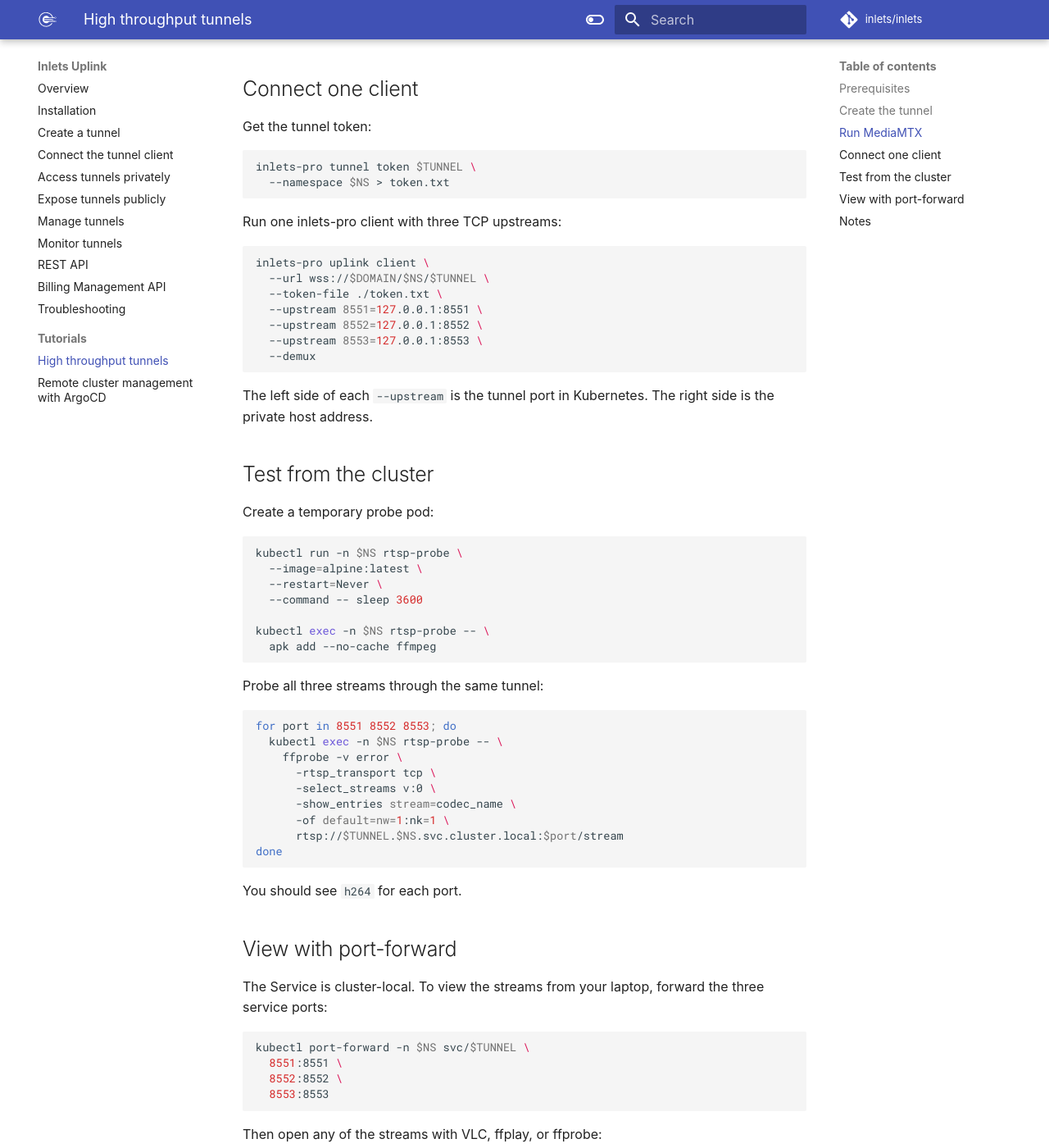
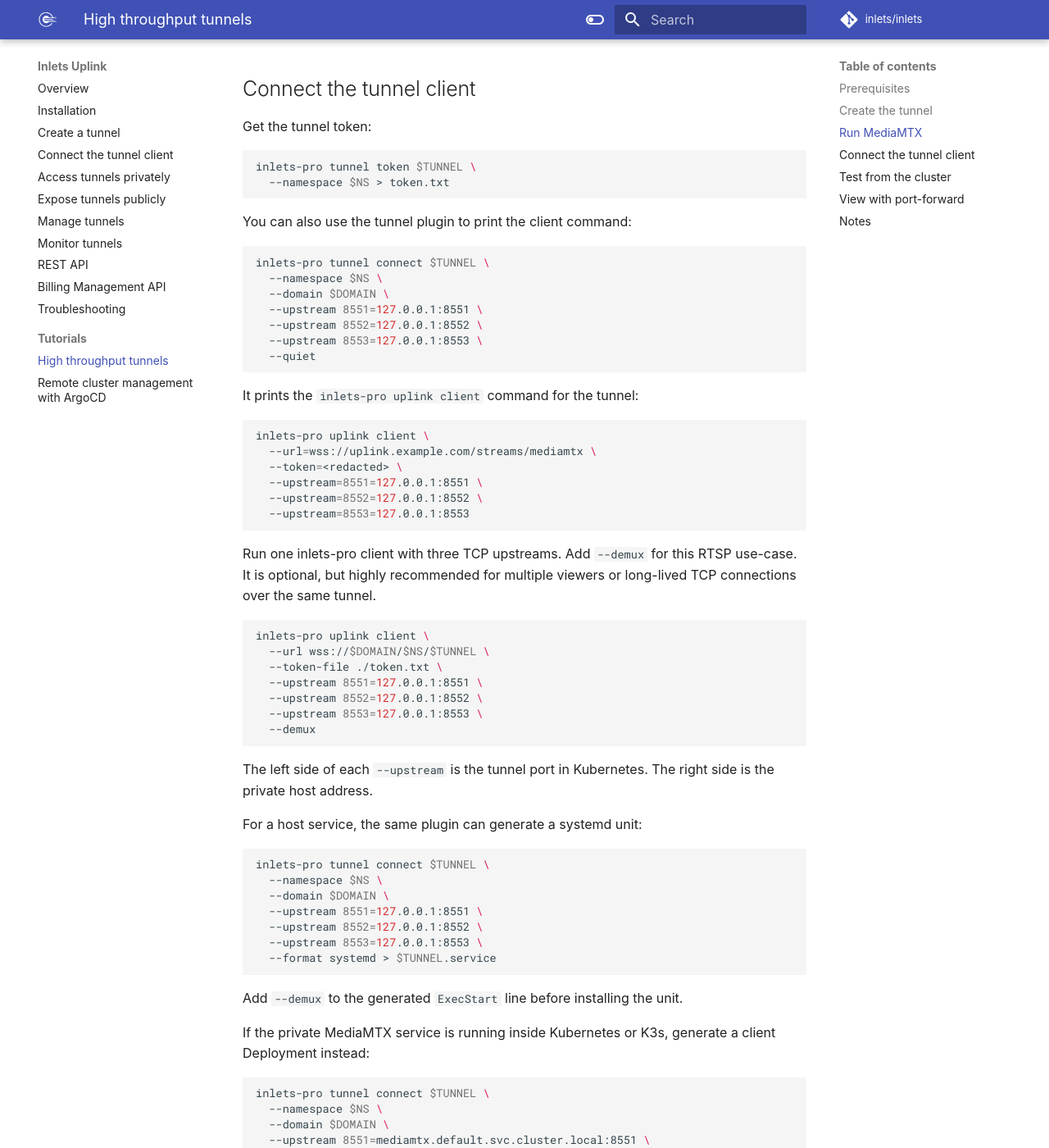
Before and after one commit to inlets/docs.inlets.dev, an MkDocs documentation site: the page built from docs/uplink/tutorials/high-throughput-tunnels.md, in a window 1280 px wide and 1400 px high, scrolled down 3106 px. Shown: the whole window at 82% size. Built offline with MkDocs 1.6.1 and Material for MkDocs 9.7.7, drawn with Linux system fonts in a browser that asks for light colours; some web fonts are replaced; some of the changed text lies outside the part shown.

Commit message:
Additional notes on mediamtx post
Signed-off-by: Alex Ellis (OpenFaaS Ltd) <alexellis2@gmail.com>

````diff
--- a/docs/uplink/tutorials/high-throughput-tunnels.md
+++ b/docs/uplink/tutorials/high-throughput-tunnels.md
@@ -157,7 +157,7 @@
 
 You should see `h264` three times.
 
-## Connect one client
+## Connect the tunnel client
 
 Get the tunnel token:
 
@@ -166,7 +166,32 @@
   --namespace $NS > token.txt
 ```
 
-Run one inlets-pro client with three TCP upstreams:
+You can also use the tunnel plugin to print the client command:
+
+```bash
+inlets-pro tunnel connect $TUNNEL \
+  --namespace $NS \
+  --domain $DOMAIN \
+  --upstream 8551=127.0.0.1:8551 \
+  --upstream 8552=127.0.0.1:8552 \
+  --upstream 8553=127.0.0.1:8553 \
+  --quiet
+```
+
+It prints the `inlets-pro uplink client` command for the tunnel:
+
+```bash
+inlets-pro uplink client \
+  --url=wss://uplink.example.com/streams/mediamtx \
+  --token=<redacted> \
+  --upstream=8551=127.0.0.1:8551 \
+  --upstream=8552=127.0.0.1:8552 \
+  --upstream=8553=127.0.0.1:8553
+```
+
+Run one inlets-pro client with three TCP upstreams. Add `--demux` for this
+RTSP use-case. It is optional, but highly recommended for multiple viewers or
+long-lived TCP connections over the same tunnel.
 
 ```bash
 inlets-pro uplink client \
@@ -180,6 +205,36 @@
 
 The left side of each `--upstream` is the tunnel port in Kubernetes. The right
 side is the private host address.
+
+For a host service, the same plugin can generate a systemd unit:
+
+```bash
+inlets-pro tunnel connect $TUNNEL \
+  --namespace $NS \
+  --domain $DOMAIN \
+  --upstream 8551=127.0.0.1:8551 \
+  --upstream 8552=127.0.0.1:8552 \
+  --upstream 8553=127.0.0.1:8553 \
+  --format systemd > $TUNNEL.service
+```
+
+Add `--demux` to the generated `ExecStart` line before installing the unit.
+
+If the private MediaMTX service is running inside Kubernetes or K3s, generate a
+client Deployment instead:
+
+```bash
+inlets-pro tunnel connect $TUNNEL \
+  --namespace $NS \
+  --domain $DOMAIN \
+  --upstream 8551=mediamtx.default.svc.cluster.local:8551 \
+  --upstream 8552=mediamtx.default.svc.cluster.local:8552 \
+  --upstream 8553=mediamtx.default.svc.cluster.local:8553 \
+  --format k8s_yaml \
+  --inlets-version 0.11.11 > $TUNNEL-client.yaml
+```
+
+Add `--demux` to the generated client args, then apply the file.
 
 ## Test from the cluster
 
````
